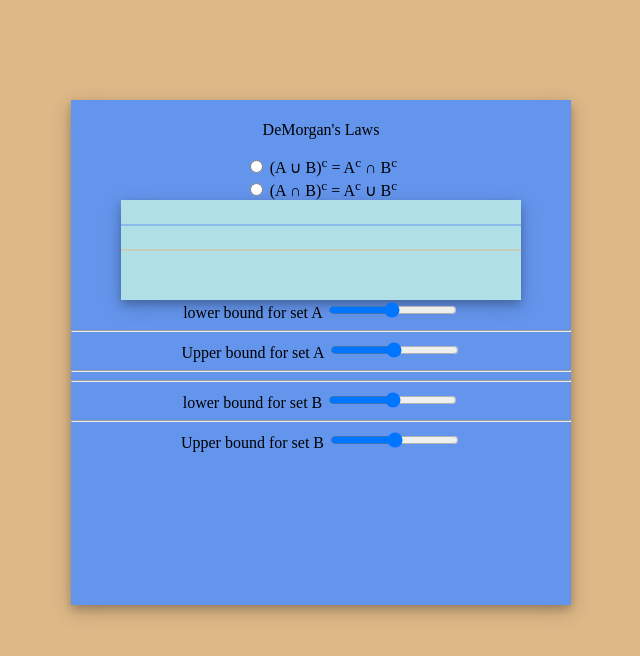
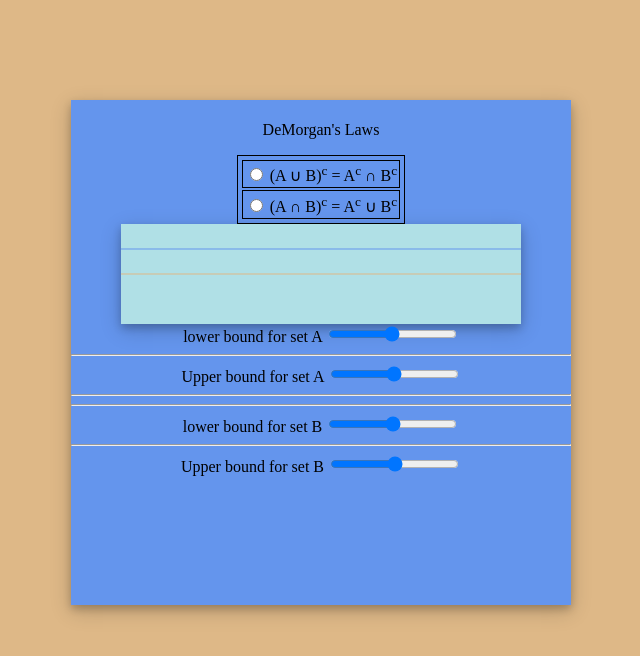
Before and after one commit to NickyAmethyst/demorganslaws, a plain HTML site: page index.html in a window 1280 px wide. Shown: the whole page, without its empty margins (319-959 px from the left). Drawn offline with Linux system fonts and the light colour scheme.

Commit message:
Update styles.css

```diff
--- a/styles.css
+++ b/styles.css
@@ -21,3 +21,14 @@ body {
     padding-top: 5px;
     box-shadow: 0 4px 8px 0 rgba(0, 0, 0, 0.2), 0 6px 20px 0 rgba(0, 0, 0, 0.19); ;
 }
+.selectors {
+    display: inline-block;
+    border: 1px solid black;
+    padding: 2px;
+}
+.selector {
+
+    border: 1px solid black;
+    margin: 2px;
+    padding:2px;
+}
```
